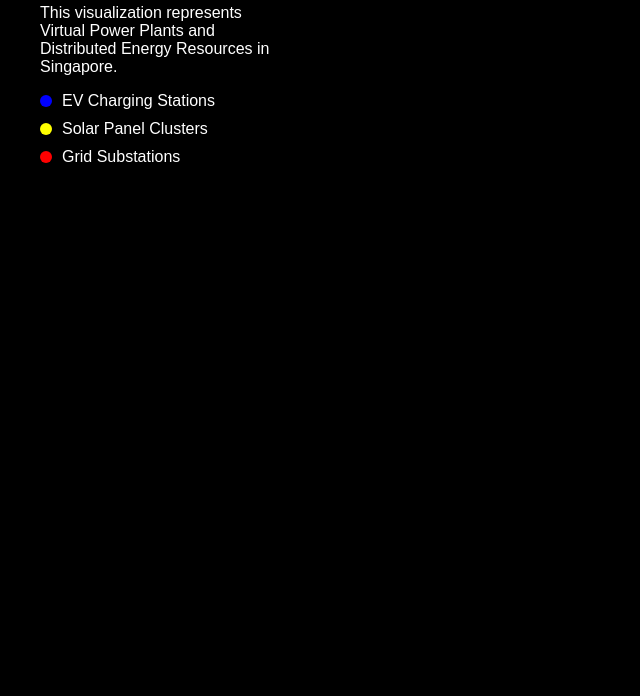
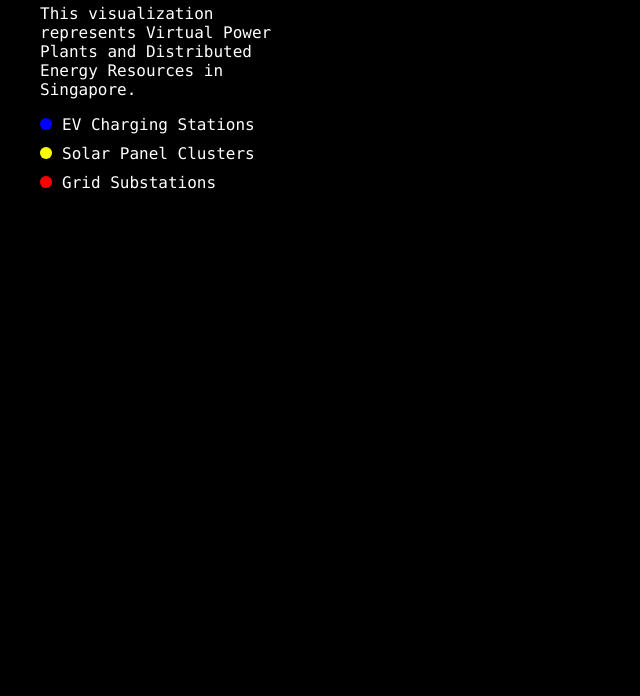
Before and after one commit to iraluxx/gridflex-360, a website built with Vite: page index.html in a window 1280 px wide. Shown: the part 104-800 px from the top of the page, without its empty margins (0-640 px from the left). Built offline with nearby package versions, Linux system fonts and the light colour scheme; what globe.gl would draw is missing.

Commit message:
font update bc im frustrated with the dataviz

```diff
--- a/public/styles.css
+++ b/public/styles.css
@@ -1,7 +1,7 @@
 /* Ensure the body takes up full screen */
 body {
     margin: 0;
-    font-family: Arial, sans-serif;
+    font-family: ui-monospace,SFMono-Regular,Menlo,Monaco,Consolas,Liberation Mono,Courier New,monospace;
     display: flex;
     overflow: hidden;
     background-color: black;
```
